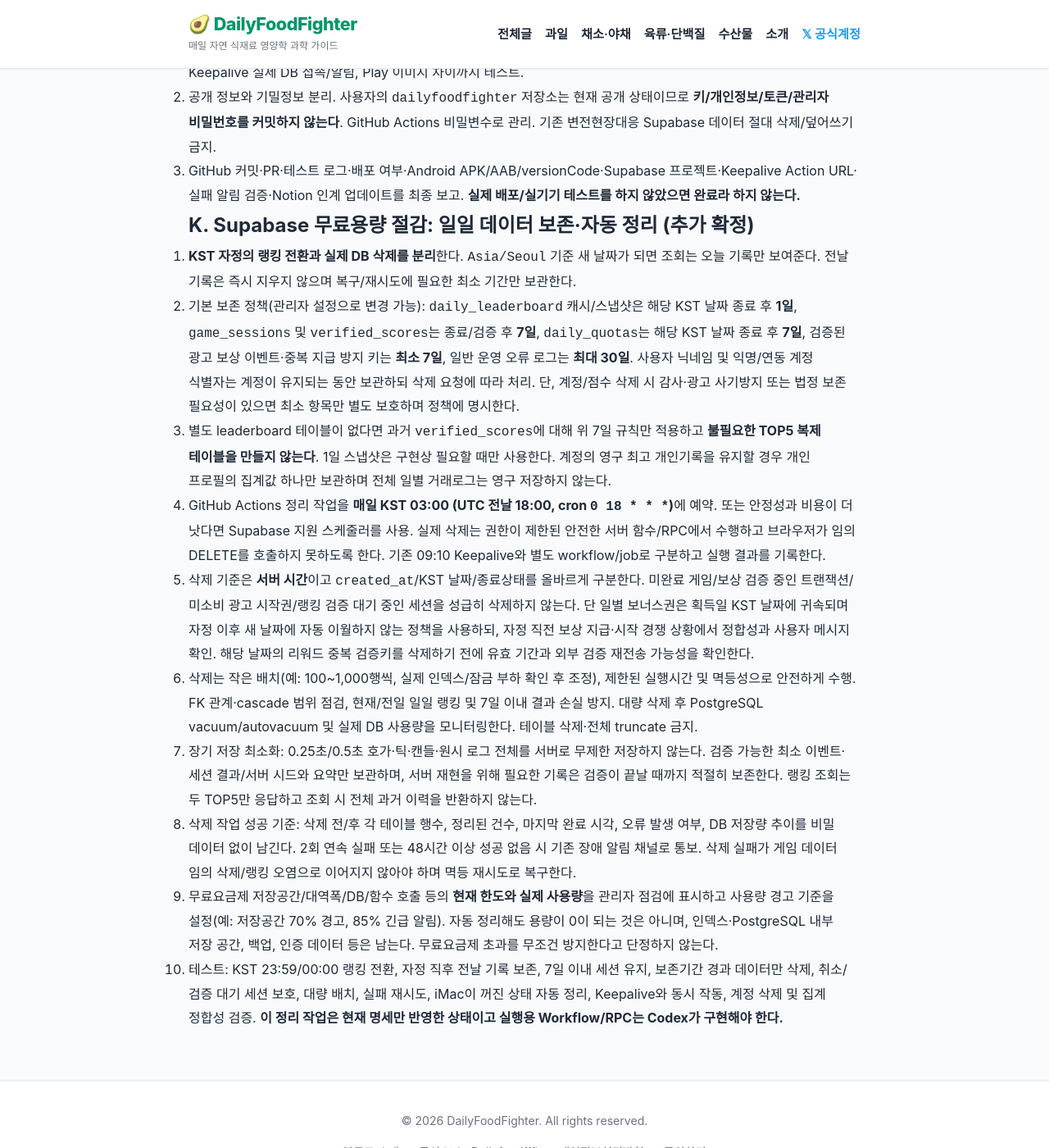
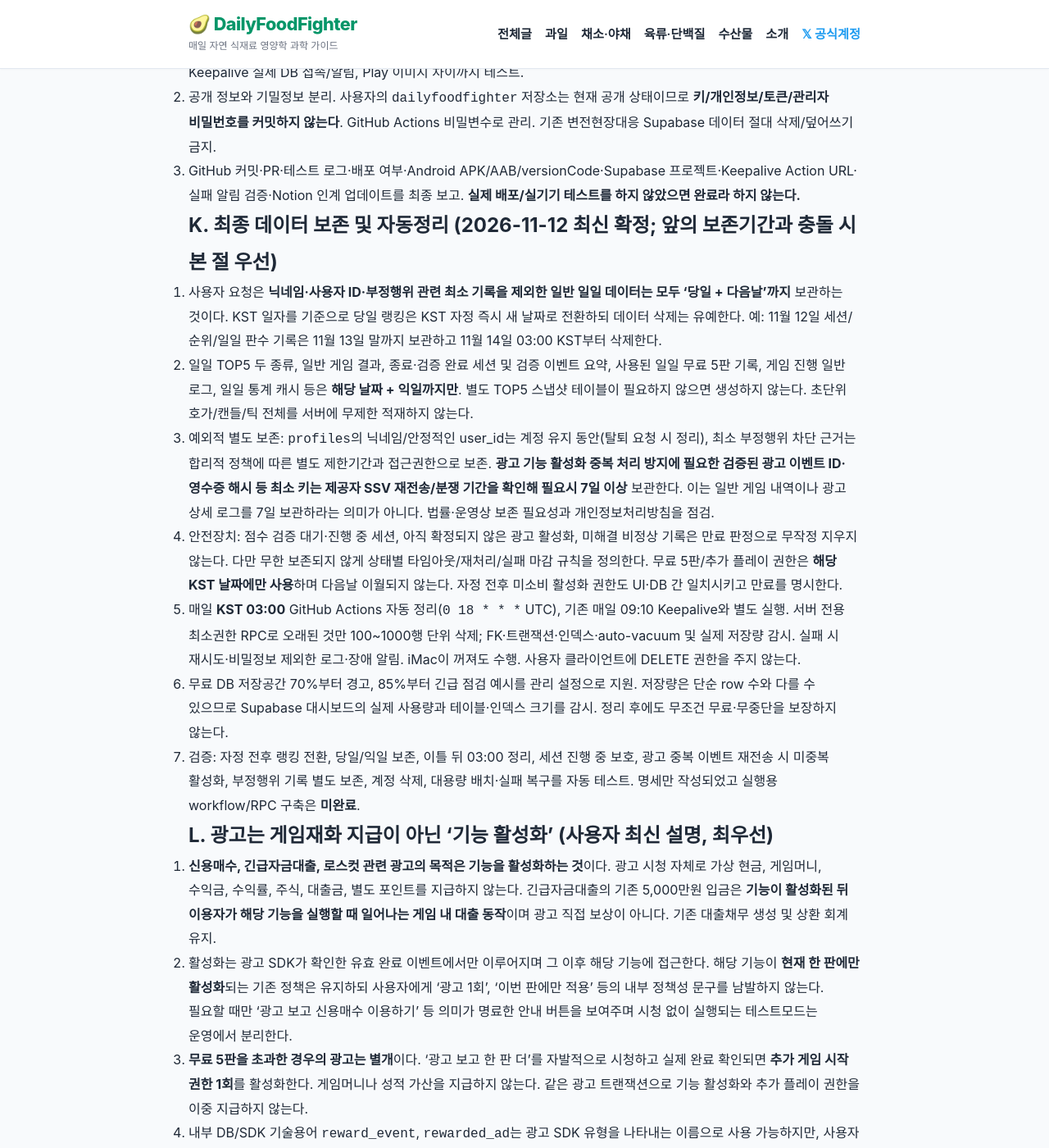
Before and after one commit to heewon-yu/dailyfoodfighter, a Jekyll site: the page built from games/scalping-king/CODEX_20261112_UX_RANKINGS_HANDOFF.md, in a window 1280 px wide and 1400 px high, scrolled down 7999 px. Shown: the whole window at 82% size. Built offline with Jekyll 4.4.1, drawn with Linux system fonts in a browser that asks for light colours; our own code applies the rules of GitHub Pages for plain Markdown files; some of the changed text lies outside the part shown.

Commit message:
docs(scalping): clarify ad feature activation and next-day-only retention

```diff
--- a/games/scalping-king/CODEX_20261112_UX_RANKINGS_HANDOFF.md
+++ b/games/scalping-king/CODEX_20261112_UX_RANKINGS_HANDOFF.md
@@ -133,14 +133,20 @@
 3. GitHub 커밋·PR·테스트 로그·배포 여부·Android APK/AAB/versionCode·Supabase 프로젝트·Keepalive Action URL·실패 알림 검증·Notion 인계 업데이트를 최종 보고. **실제 배포/실기기 테스트를 하지 않았으면 완료라 하지 않는다.**
 
 
-## K. Supabase 무료용량 절감: 일일 데이터 보존·자동 정리 (추가 확정)
-1. **KST 자정의 랭킹 전환과 실제 DB 삭제를 분리**한다. `Asia/Seoul` 기준 새 날짜가 되면 조회는 오늘 기록만 보여준다. 전날 기록은 즉시 지우지 않으며 복구/재시도에 필요한 최소 기간만 보관한다.
-2. 기본 보존 정책(관리자 설정으로 변경 가능): `daily_leaderboard` 캐시/스냅샷은 해당 KST 날짜 종료 후 **1일**, `game_sessions` 및 `verified_scores`는 종료/검증 후 **7일**, `daily_quotas`는 해당 KST 날짜 종료 후 **7일**, 검증된 광고 보상 이벤트·중복 지급 방지 키는 **최소 7일**, 일반 운영 오류 로그는 **최대 30일**. 사용자 닉네임 및 익명/연동 계정 식별자는 계정이 유지되는 동안 보관하되 삭제 요청에 따라 처리. 단, 계정/점수 삭제 시 감사·광고 사기방지 또는 법정 보존 필요성이 있으면 최소 항목만 별도 보호하며 정책에 명시한다.
-3. 별도 leaderboard 테이블이 없다면 과거 `verified_scores`에 대해 위 7일 규칙만 적용하고 **불필요한 TOP5 복제 테이블을 만들지 않는다**. 1일 스냅샷은 구현상 필요할 때만 사용한다. 계정의 영구 최고 개인기록을 유지할 경우 개인 프로필의 집계값 하나만 보관하며 전체 일별 거래로그는 영구 저장하지 않는다.
-4. GitHub Actions 정리 작업을 **매일 KST 03:00 (UTC 전날 18:00, cron `0 18 * * *`)**에 예약. 또는 안정성과 비용이 더 낫다면 Supabase 지원 스케줄러를 사용. 실제 삭제는 권한이 제한된 안전한 서버 함수/RPC에서 수행하고 브라우저가 임의 DELETE를 호출하지 못하도록 한다. 기존 09:10 Keepalive와 별도 workflow/job로 구분하고 실행 결과를 기록한다.
-5. 삭제 기준은 **서버 시간**이고 `created_at`/KST 날짜/종료상태를 올바르게 구분한다. 미완료 게임/보상 검증 중인 트랜잭션/미소비 광고 시작권/랭킹 검증 대기 중인 세션을 성급히 삭제하지 않는다. 단 일별 보너스권은 획득일 KST 날짜에 귀속되며 자정 이후 새 날짜에 자동 이월하지 않는 정책을 사용하되, 자정 직전 보상 지급·시작 경쟁 상황에서 정합성과 사용자 메시지 확인. 해당 날짜의 리워드 중복 검증키를 삭제하기 전에 유효 기간과 외부 검증 재전송 가능성을 확인한다.
-6. 삭제는 작은 배치(예: 100~1,000행씩, 실제 인덱스/잠금 부하 확인 후 조정), 제한된 실행시간 및 멱등성으로 안전하게 수행. FK 관계·cascade 범위 점검, 현재/전일 일일 랭킹 및 7일 이내 결과 손실 방지. 대량 삭제 후 PostgreSQL vacuum/autovacuum 및 실제 DB 사용량을 모니터링한다. 테이블 삭제·전체 truncate 금지.
-7. 장기 저장 최소화: 0.25초/0.5초 호가·틱·캔들·원시 로그 전체를 서버로 무제한 저장하지 않는다. 검증 가능한 최소 이벤트·세션 결과/서버 시드와 요약만 보관하며, 서버 재현을 위해 필요한 기록은 검증이 끝날 때까지 적절히 보존한다. 랭킹 조회는 두 TOP5만 응답하고 조회 시 전체 과거 이력을 반환하지 않는다.
-8. 삭제 작업 성공 기준: 삭제 전/후 각 테이블 행수, 정리된 건수, 마지막 완료 시각, 오류 발생 여부, DB 저장량 추이를 비밀 데이터 없이 남긴다. 2회 연속 실패 또는 48시간 이상 성공 없음 시 기존 장애 알림 채널로 통보. 삭제 실패가 게임 데이터 임의 삭제/랭킹 오염으로 이어지지 않아야 하며 멱등 재시도로 복구한다.
-9. 무료요금제 저장공간/대역폭/DB/함수 호출 등의 **현재 한도와 실제 사용량**을 관리자 점검에 표시하고 사용량 경고 기준을 설정(예: 저장공간 70% 경고, 85% 긴급 알림). 자동 정리해도 용량이 0이 되는 것은 아니며, 인덱스·PostgreSQL 내부 저장 공간, 백업, 인증 데이터 등은 남는다. 무료요금제 초과를 무조건 방지한다고 단정하지 않는다.
-10. 테스트: KST 23:59/00:00 랭킹 전환, 자정 직후 전날 기록 보존, 7일 이내 세션 유지, 보존기간 경과 데이터만 삭제, 취소/검증 대기 세션 보호, 대량 배치, 실패 재시도, iMac이 꺼진 상태 자동 정리, Keepalive와 동시 작동, 계정 삭제 및 집계 정합성 검증. **이 정리 작업은 현재 명세만 반영한 상태이고 실행용 Workflow/RPC는 Codex가 구현해야 한다.**
+## K. 최종 데이터 보존 및 자동정리 (2026-11-12 최신 확정; 앞의 보존기간과 충돌 시 본 절 우선)
+
+1. 사용자 요청은 **닉네임·사용자 ID·부정행위 관련 최소 기록을 제외한 일반 일일 데이터는 모두 '당일 + 다음날'까지** 보관하는 것이다. KST 일자를 기준으로 당일 랭킹은 KST 자정 즉시 새 날짜로 전환하되 데이터 삭제는 유예한다. 예: 11월 12일 세션/순위/일일 판수 기록은 11월 13일 말까지 보관하고 11월 14일 03:00 KST부터 삭제한다.
+2. 일일 TOP5 두 종류, 일반 게임 결과, 종료·검증 완료 세션 및 검증 이벤트 요약, 사용된 일일 무료 5판 기록, 게임 진행 일반 로그, 일일 통계 캐시 등은 **해당 날짜 + 익일까지만**. 별도 TOP5 스냅샷 테이블이 필요하지 않으면 생성하지 않는다. 초단위 호가/캔들/틱 전체를 서버에 무제한 적재하지 않는다.
+3. 예외적 별도 보존: `profiles`의 닉네임/안정적인 user_id는 계정 유지 동안(탈퇴 요청 시 정리), 최소 부정행위 차단 근거는 합리적 정책에 따른 별도 제한기간과 접근권한으로 보존. **광고 기능 활성화 중복 처리 방지에 필요한 검증된 광고 이벤트 ID·영수증 해시 등 최소 키는 제공자 SSV 재전송/분쟁 기간을 확인해 필요시 7일 이상** 보관한다. 이는 일반 게임 내역이나 광고 상세 로그를 7일 보관하라는 의미가 아니다. 법률·운영상 보존 필요성과 개인정보처리방침을 점검.
+4. 안전장치: 점수 검증 대기·진행 중 세션, 아직 확정되지 않은 광고 활성화, 미해결 비정상 기록은 만료 판정으로 무작정 지우지 않는다. 다만 무한 보존되지 않게 상태별 타임아웃/재처리/실패 마감 규칙을 정의한다. 무료 5판/추가 플레이 권한은 **해당 KST 날짜에만 사용**하며 다음날 이월되지 않는다. 자정 전후 미소비 활성화 권한도 UI·DB 간 일치시키고 만료를 명시한다.
+5. 매일 **KST 03:00** GitHub Actions 자동 정리(`0 18 * * *` UTC), 기존 매일 09:10 Keepalive와 별도 실행. 서버 전용 최소권한 RPC로 오래된 것만 100~1000행 단위 삭제; FK·트랜잭션·인덱스·auto-vacuum 및 실제 저장량 감시. 실패 시 재시도·비밀정보 제외한 로그·장애 알림. iMac이 꺼져도 수행. 사용자 클라이언트에 DELETE 권한을 주지 않는다.
+6. 무료 DB 저장공간 70%부터 경고, 85%부터 긴급 점검 예시를 관리 설정으로 지원. 저장량은 단순 row 수와 다를 수 있으므로 Supabase 대시보드의 실제 사용량과 테이블·인덱스 크기를 감시. 정리 후에도 무조건 무료·무중단을 보장하지 않는다.
+7. 검증: 자정 전후 랭킹 전환, 당일/익일 보존, 이틀 뒤 03:00 정리, 세션 진행 중 보호, 광고 중복 이벤트 재전송 시 미중복 활성화, 부정행위 기록 별도 보존, 계정 삭제, 대용량 배치·실패 복구를 자동 테스트. 명세만 작성되었고 실행용 workflow/RPC 구축은 **미완료**.
+
+## L. 광고는 게임재화 지급이 아닌 '기능 활성화' (사용자 최신 설명, 최우선)
+
+1. **신용매수, 긴급자금대출, 로스컷 관련 광고의 목적은 기능을 활성화하는 것**이다. 광고 시청 자체로 가상 현금, 게임머니, 수익금, 수익률, 주식, 대출금, 별도 포인트를 지급하지 않는다. 긴급자금대출의 기존 5,000만원 입금은 **기능이 활성화된 뒤 이용자가 해당 기능을 실행할 때 일어나는 게임 내 대출 동작**이며 광고 직접 보상이 아니다. 기존 대출채무 생성 및 상환 회계 유지.
+2. 활성화는 광고 SDK가 확인한 유효 완료 이벤트에서만 이루어지며 그 이후 해당 기능에 접근한다. 해당 기능이 **현재 한 판에만 활성화**되는 기존 정책은 유지하되 사용자에게 '광고 1회', '이번 판에만 적용' 등의 내부 정책성 문구를 남발하지 않는다. 필요할 때만 '광고 보고 신용매수 이용하기' 등 의미가 명료한 안내 버튼을 보여주며 시청 없이 실행되는 테스트모드는 운영에서 분리한다.
+3. **무료 5판을 초과한 경우의 광고는 별개**이다. '광고 보고 한 판 더'를 자발적으로 시청하고 실제 완료 확인되면 **추가 게임 시작 권한 1회**를 활성화한다. 게임머니나 성적 가산을 지급하지 않는다. 같은 광고 트랜잭션으로 기능 활성화와 추가 플레이 권한을 이중 지급하지 않는다.
+4. 내부 DB/SDK 기술용어 `reward_event`, `rewarded_ad`는 광고 SDK 유형을 나타내는 이름으로 사용 가능하지만, 사용자 UI에는 기능 활성화로 설명한다. 닉네임/랭킹에 광고 시청에 따른 점수 우대나 차별을 주지 않는다.
+5. 실패·취소·중복·백그라운드 복귀·광고 서버 지연의 모든 경우에 활성화 상태를 일관되게 관리하고, 실패한 광고를 성공으로 처리하지 않는다. 신용·긴급자금·로스컷의 활성화 상태는 판 종료 시 정리; 하루 추가 시작권은 현재 KST 날짜 내에서만 유효.
```
